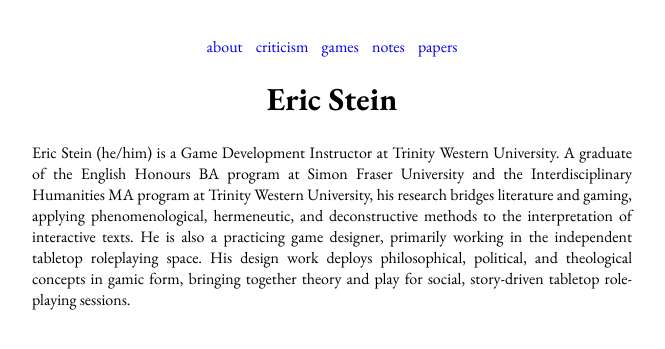
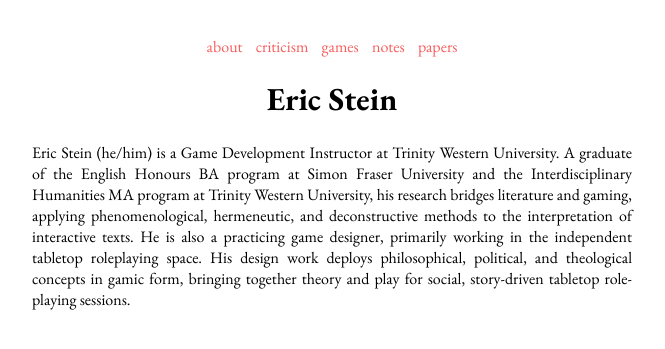
Before and after one commit to steinea/steinea.github.io, a Jekyll site: the page built from index.html, in a window 1280 px wide. Shown: the top 349 px of the page, without its empty margins (308-973 px from the left). Built offline with Jekyll 4.4.1, drawn with Linux system fonts in a browser that asks for light colours.

Commit message:
Updated link color

```diff
--- a/css/styles.css
+++ b/css/styles.css
@@ -25,6 +25,7 @@ nav ul li {
 
 a {
     text-decoration: none;
+    color: #fa5c5c;
 }
 
 h1 {
```
